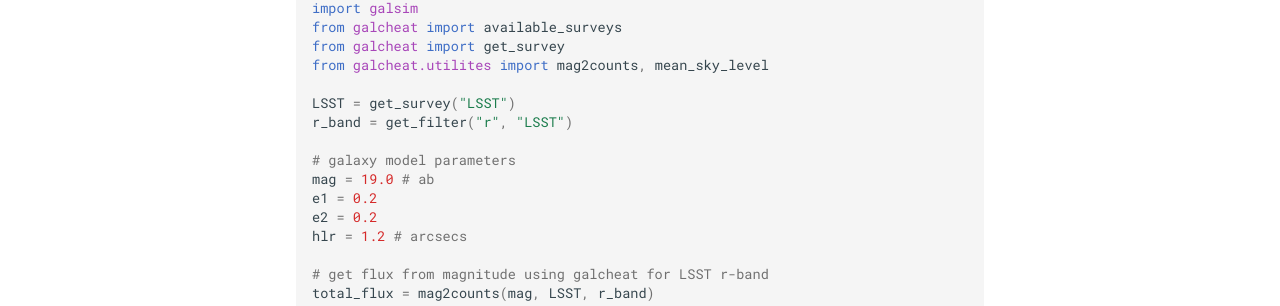
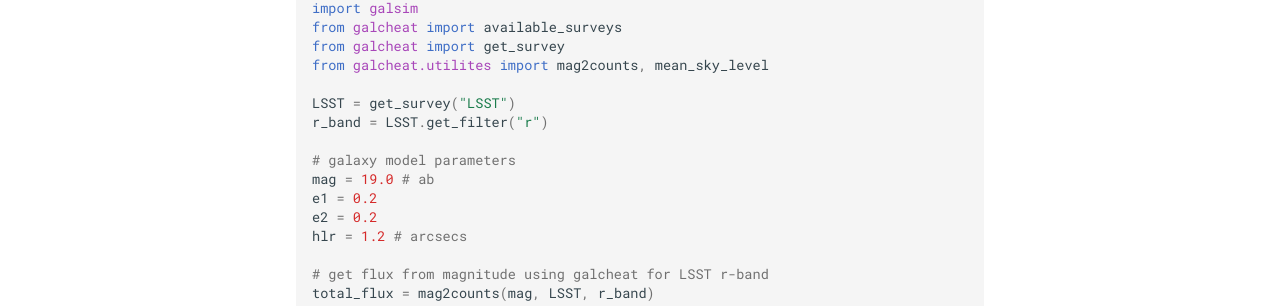
Before and after one commit to LSSTDESC/surveycodex, an MkDocs documentation site: the page built from docs/guides/create-galaxy.md, in a window 1280 px wide and 900 px high. Shown: the part 332-638 px from the top of the window. Built offline with MkDocs 1.6.1 and Material for MkDocs 9.7.7, drawn with Linux system fonts in a browser that asks for light colours; comment, search, counter and statistics services are not loaded.

```diff
--- a/docs/guides/create-galaxy.md
+++ b/docs/guides/create-galaxy.md
@@ -12,7 +12,7 @@ from galcheat import get_survey
 from galcheat.utilites import mag2counts, mean_sky_level
 
 LSST = get_survey("LSST")
-r_band = get_filter("r", "LSST")
+r_band = LSST.get_filter("r")
 
 # galaxy model parameters
 mag = 19.0 # ab
```
